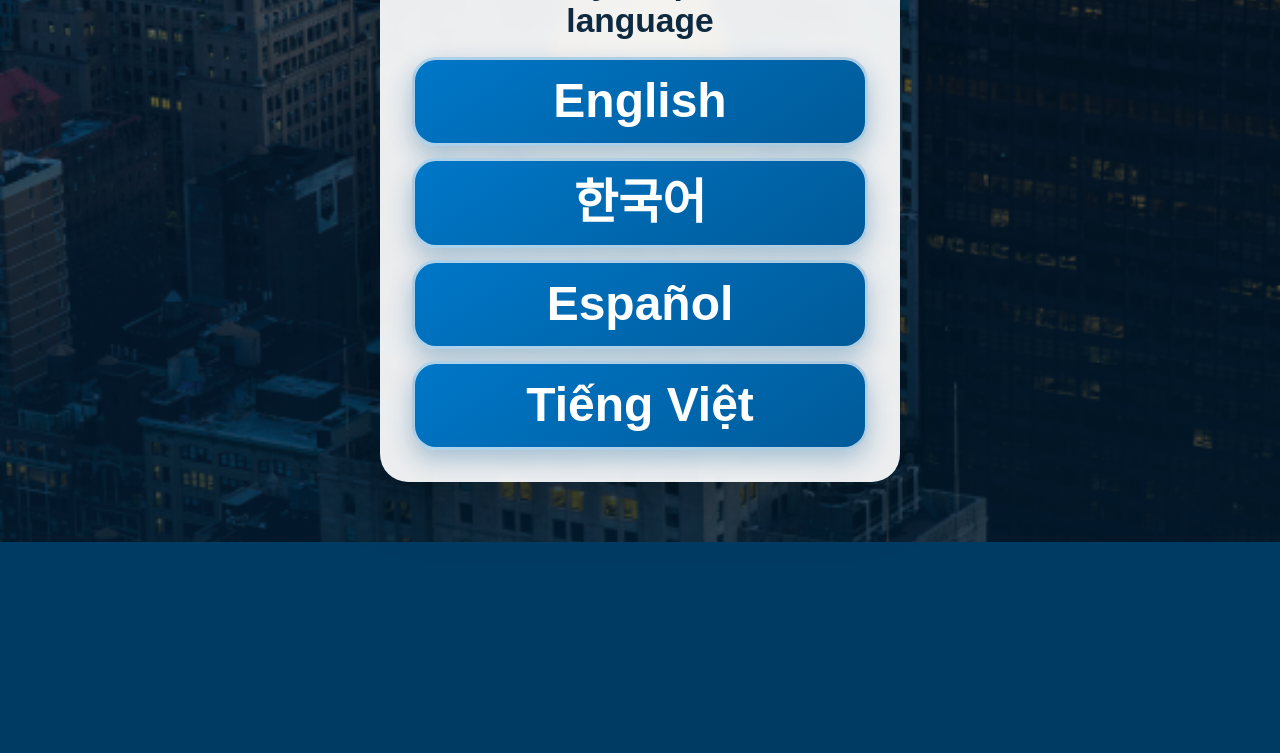
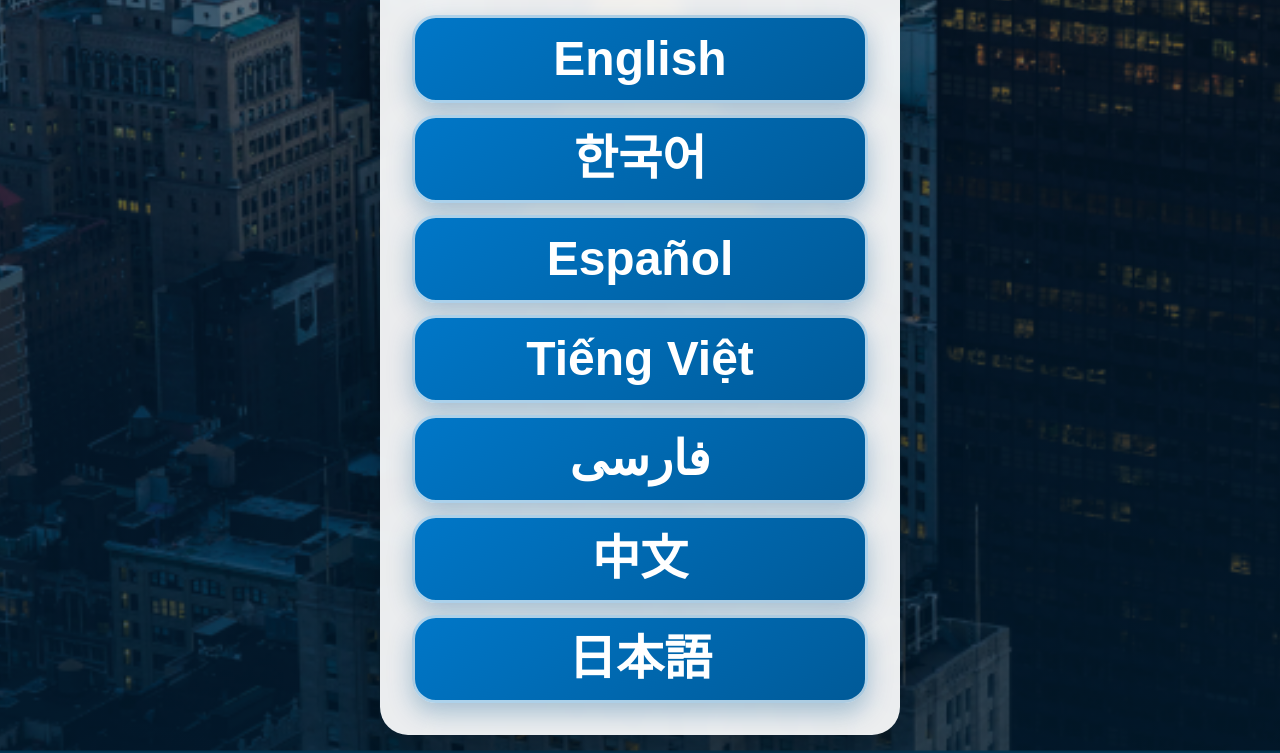
Before and after one commit to kimandshin/nyl-language-selector, a plain HTML site: page index.html in a window 1280 px wide. Shown: the part 258-1011 px from the top of the page. Before the commit the page ends 800 px from the top, so only its background shows below. Drawn offline with Linux system fonts and the light colour scheme.

Commit message:
Update index.html

```diff
--- a/index.html
+++ b/index.html
@@ -29,24 +29,24 @@
     <span class="language-name">한국어</span>
   </a>
 
-  <a class="language-button" href="https://www.newyorklife.com/agent/gsinclair02">
+  <a class="language-button" href="https://www.newyorklife.com/agent/ykim22">
     <span class="language-name">Español</span>
   </a>
 
-  <a class="language-button" href="https://www.newyorklife.com/agent/tnguyen96">
+  <a class="language-button" href="https://www.newyorklife.com/agent/ykim22">
     <span class="language-name">Tiếng Việt</span>
   </a>
 
-      <a class="language-button" href="https://www.newyorklife.com/agent/vazin" hidden>
+      <a class="language-button" href="https://www.newyorklife.com/agent/ykim22">
   <span class="language-name">فارسی</span>
 </a>
 
-  <!-- Future languages -->
-  <a class="language-button" href="#" hidden>
+
+  <a class="language-button" href="https://www.newyorklife.com/agent/ykim22">
     <span class="language-name">中文</span>
   </a>
 
-  <a class="language-button" href="#" hidden>
+  <a class="language-button" href="https://www.newyorklife.com/agent/ykim22">
     <span class="language-name">日本語</span>
   </a>
 
```
